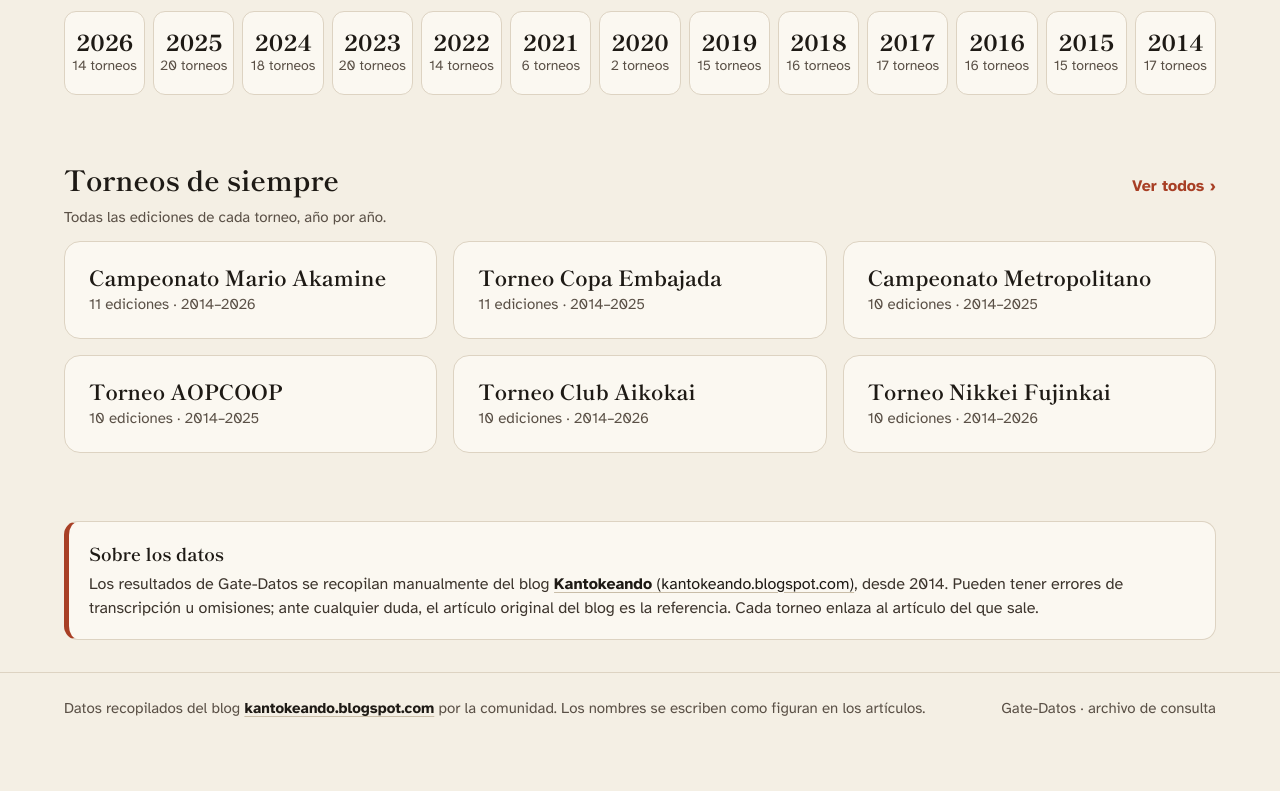
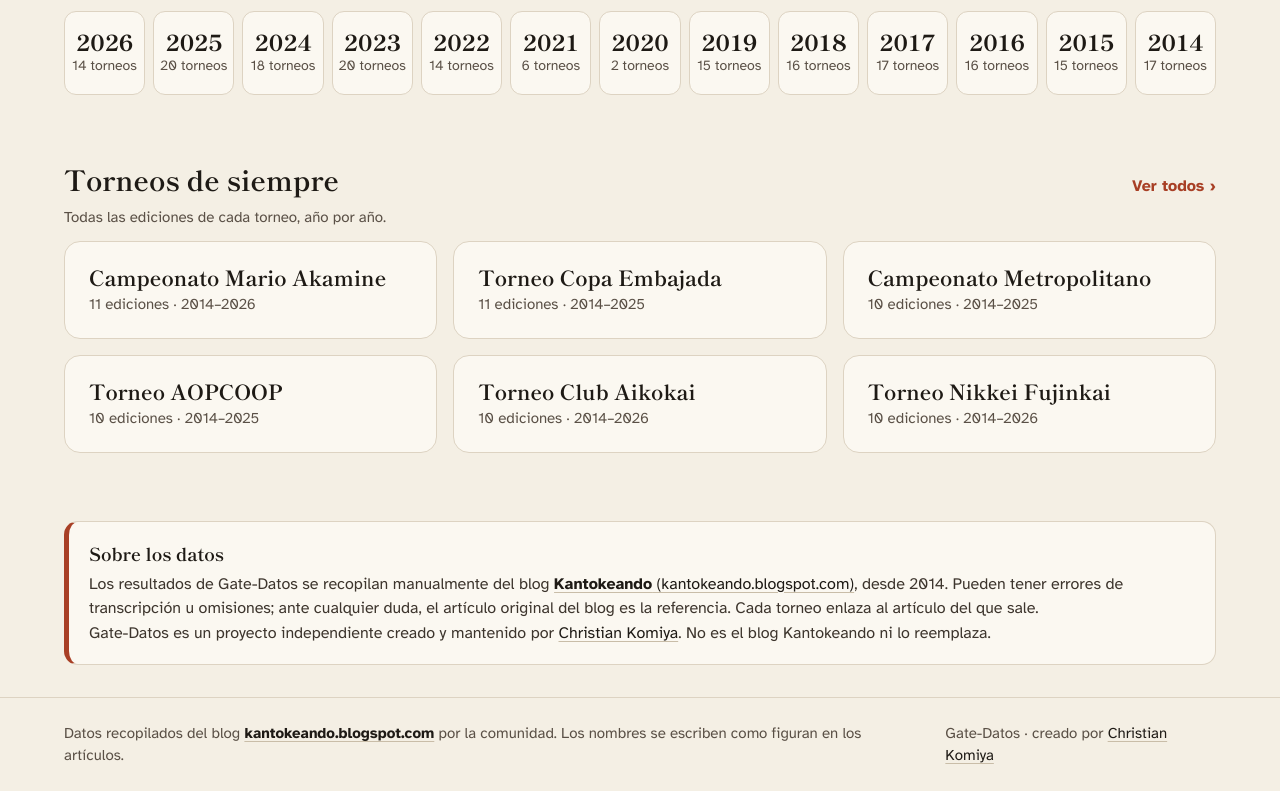
Before and after one commit to ckomiya/kantokeando-data, an Astro site in the folder web/: page / in a window 1280 px wide. Shown: the part 812-1603 px from the top of the page. Before the commit the page ends 1556 px from the top, so only its background shows below. Built offline with nearby package versions, Linux system fonts and the light colour scheme; Astro itself is replaced by a stand-in of ours.

Commit message:
Web: crédito del autor en el pie y en 'Sobre los datos'
Co-Authored-By: Claude Sonnet 5.5 <noreply@anthropic.com>

```diff
--- a/web/src/layouts/Base.astro
+++ b/web/src/layouts/Base.astro
@@ -71,7 +71,10 @@ const titulo_completo = titulo ? `${titulo} · Gate-Datos` : 'Gate-Datos · Arch
           <a href="https://kantokeando.blogspot.com"><strong>kantokeando.blogspot.com</strong></a>{' '}
           por la comunidad. Los nombres se escriben como figuran en los artículos.
         </span>
-        <span>Gate-Datos · archivo de consulta</span>
+        <span>
+          Gate-Datos · creado por{' '}
+          <a href="https://christiankomiya.pages.dev/" target="_blank" rel="noopener">Christian Komiya</a>
+        </span>
       </div>
     </footer>
     <TabBar activa={pestana} />
--- a/web/src/pages/index.astro
+++ b/web/src/pages/index.astro
@@ -120,6 +120,11 @@ const listaEnCurso = categoriasEnCurso.length > 1
         Pueden tener errores de transcripción u omisiones; ante cualquier duda, el artículo original del blog es la referencia.
         Cada torneo enlaza al artículo del que sale.
       </p>
+      <p>
+        Gate-Datos es un proyecto independiente creado y mantenido por{' '}
+        <a href="https://christiankomiya.pages.dev/" target="_blank" rel="noopener">Christian Komiya</a>.
+        No es el blog Kantokeando ni lo reemplaza.
+      </p>
     </aside>
   </section>
 </Base>
```
